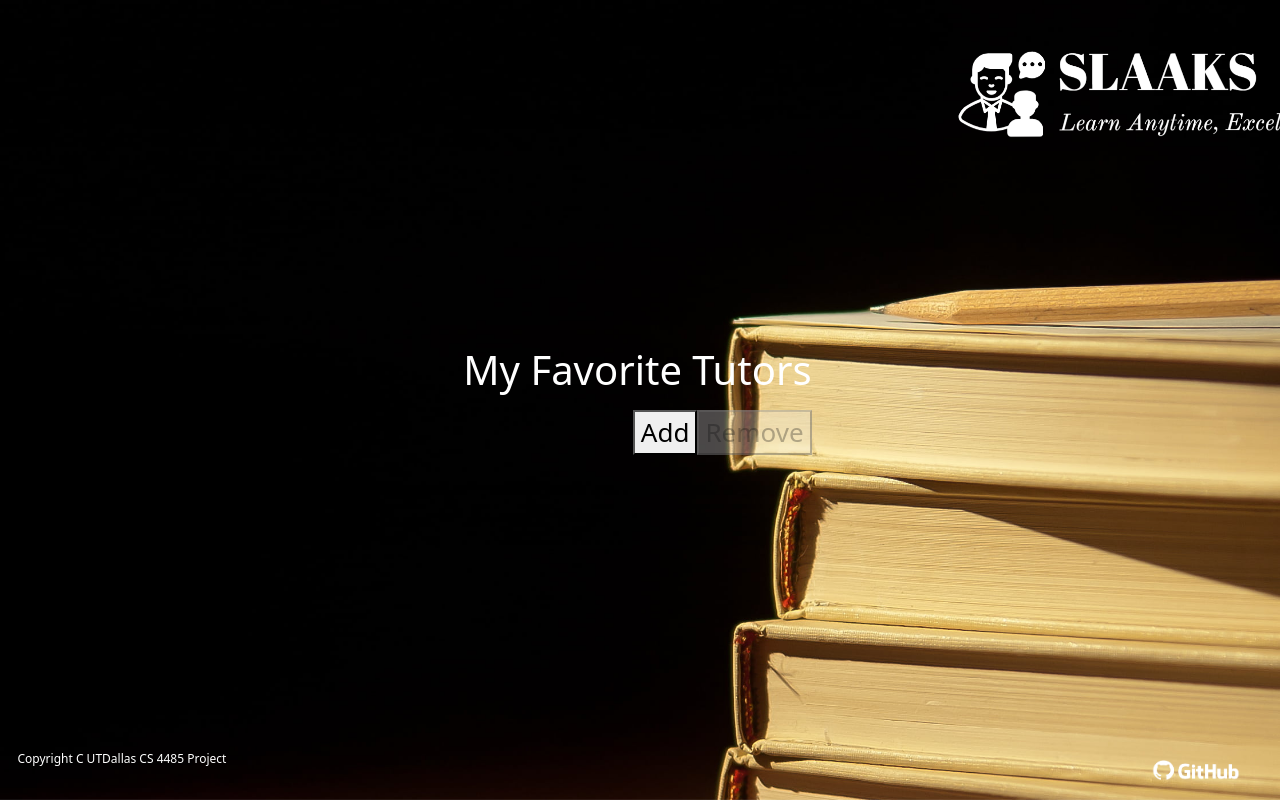
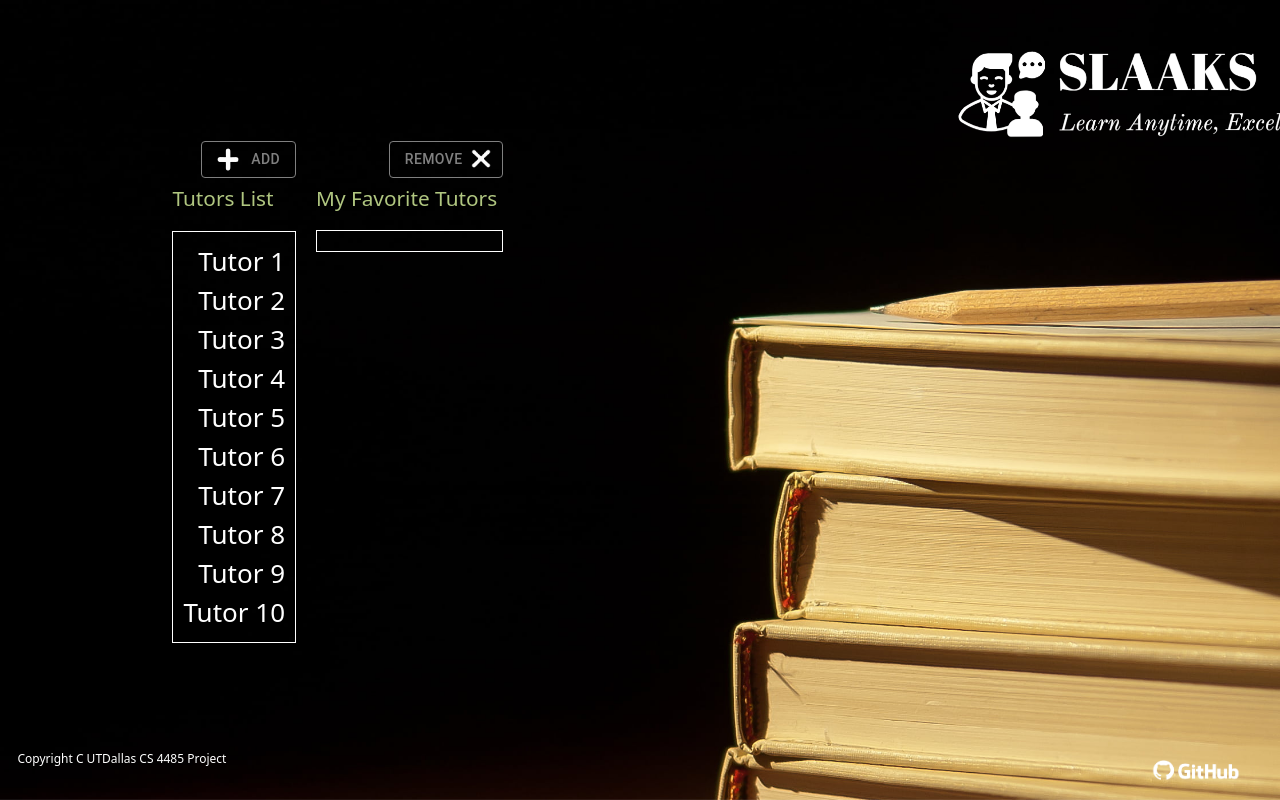
Before and after one commit to shrijxn/CS4485project, a React (Create React App) app: page /StudentMyFavorites in a window 1280 px wide. Built offline with nearby package versions, Linux system fonts and the light colour scheme.

Commit message:
Update StudentMyFavorites.js

```diff
--- a/src/components/StudentMyFavorites.js
+++ b/src/components/StudentMyFavorites.js
@@ -1,90 +1,215 @@
 // StudentMyFavorits.js
 
-import React, { useState, useEffect } from 'react';
+import React, { useState, useEffect, useRef } from "react";
+import Button from "@mui/material/Button";
+import { createTheme } from "@mui/system";
+import AddImage from "../logo/add.png";
+import RemoveImage from "../logo/remove.png";
+
+const defaultTheme = createTheme({
+  palette: {
+    primary: {
+      main: "#c7b94c",
+    },
+    secondary: {
+      main: "#afc782",
+    },
+  },
+});
 
 function StudentMyFavorites() {
   // Sample database of tutors
   const tutorsDB = [
-    { id: 1, name: 'Tutor 1' },
-    { id: 2, name: 'Tutor 2' },
-    { id: 3, name: 'Tutor 3' },
-    { id: 4, name: 'Tutor 4' },
-    { id: 5, name: 'Tutor 5' },
-    { id: 6, name: 'Tutor 6' },
-    { id: 7, name: 'Tutor 7' },
-    { id: 8, name: 'Tutor 8' },
-    { id: 9, name: 'Tutor 9' },
-    { id: 10, name: 'Tutor 10' },
+    { id: 1, name: "Tutor 1" },
+    { id: 2, name: "Tutor 2" },
+    { id: 3, name: "Tutor 3" },
+    { id: 4, name: "Tutor 4" },
+    { id: 5, name: "Tutor 5" },
+    { id: 6, name: "Tutor 6" },
+    { id: 7, name: "Tutor 7" },
+    { id: 8, name: "Tutor 8" },
+    { id: 9, name: "Tutor 9" },
+    { id: 10, name: "Tutor 10" },
   ];
 
   // States
   const [favorites, setFavorites] = useState([]);
   const [selectedTutor, setSelectedTutor] = useState(null);
-  const [showTutors, setShowTutors] = useState(false);
+  const [selectedFavorite, setSelectedFavorite] = useState(null);
 
-  // add tutor to favorites list
-  const handleAddToFavorites = (tutor) => {
-    if (!favorites.some(fav => fav.id === tutor.id)) {
-      setFavorites([...favorites, tutor]);
-    }
-    setShowTutors(false);
-  };
+  // Refs for the lists
+  const tutorsListRef = useRef(null);
+  const favoritesListRef = useRef(null);
 
-  // remove tutor from favorites list
-  const handleRemoveFromFavorites = () => {
-    if (selectedTutor) {
-      setFavorites(favorites.filter(tutor => tutor.id !== selectedTutor.id));
+  // Add tutor to favorites list
+  const handleAddToFavorites = () => {
+    if (
+      selectedTutor &&
+      !favorites.some((fav) => fav.id === selectedTutor.id)
+    ) {
+      setFavorites([...favorites, selectedTutor]);
       setSelectedTutor(null);
     }
   };
 
-  useEffect(() => {
-    const handleClickOutside = (event) => {
-      if (selectedTutor && !event.target.closest('.favorites-list') && !event.target.closest('.buttons')) {
-        setSelectedTutor(null);
+  // Remove tutor from favorites list
+  const handleRemoveFromFavorites = () => {
+    if (selectedFavorite) {
+      setFavorites(
+        favorites.filter((tutor) => tutor.id !== selectedFavorite.id)
+      );
+      setSelectedFavorite(null);
     }
   };
 
-    document.addEventListener('click', handleClickOutside);
+  // Reset selection when clicking outside
+  useEffect(() => {
+    const handleClickOutside = (event) => {
+      if (
+        tutorsListRef.current &&
+        !tutorsListRef.current.contains(event.target) &&
+        favoritesListRef.current &&
+        !favoritesListRef.current.contains(event.target)
+      ) {
+        setSelectedTutor(null);
+        setSelectedFavorite(null);
+      }
+    };
+
+    document.addEventListener("mousedown", handleClickOutside);
 
     return () => {
-      document.removeEventListener('click', handleClickOutside);
+      document.removeEventListener("mousedown", handleClickOutside);
     };
-  }, [selectedTutor]);
+  }, []);
+
+  const buttonStyle = (isActive) => ({
+    color: isActive ? "white" : "gray",
+    borderColor: isActive ? "white" : "gray",
+    mb: 1,
+    "&:hover": isActive && {
+      backgroundColor: defaultTheme.palette.secondary.main,
+      borderColor: defaultTheme.palette.secondary.main,
+    },
+    "&.Mui-disabled": {
+      color: "gray",
+      borderColor: "gray",
+    },
+  });
 
   return (
-    <div>
-      <h1>My Favorite Tutors</h1>
-
-      <ul className="favorites-list" style={{backgroundColor: 'white'}}>
-        {favorites.map(tutor => (
-          <li key={tutor.id} onClick={() => setSelectedTutor(tutor)} style={selectedTutor && selectedTutor.id === tutor.id ? { background: 'lightgray', color: 'black' } : {color: 'black'}}>
+    <div
+      style={{
+        display: "flex",
+        flexDirection: "row",
+        alignItems: "flex-start",
+      }}
+    >
+      <div ref={tutorsListRef} style={{ marginRight: "20px" }}>
+        <Button
+          startIcon={
+            <img
+              src={AddImage}
+              alt="Add"
+              style={{ width: "30px", height: "25px" }}
+            />
+          }
+          variant="outlined"
+          onClick={handleAddToFavorites}
+          disabled={!selectedTutor}
+          sx={buttonStyle(selectedTutor)}
+        >
+          Add
+        </Button>
+        <h2 className="animated-text">Tutors List</h2>
+        <ul
+          ref={tutorsListRef}
+          style={{
+            border: "1px solid white",
+            listStyle: "none",
+            padding: "10px",
+          }}
+        >
+          {tutorsDB.map((tutor) => (
+            <li
+              key={tutor.id}
+              onClick={() => setSelectedTutor(tutor)}
+              style={{
+                cursor: "pointer",
+                backgroundColor:
+                  selectedTutor && selectedTutor.id === tutor.id
+                    ? "#afc782"
+                    : "transparent",
+              }}
+              onMouseEnter={(e) =>
+                (e.target.style.backgroundColor =
+                  defaultTheme.palette.secondary.main)
+              }
+              onMouseLeave={(e) =>
+                (e.target.style.backgroundColor =
+                  selectedTutor && selectedTutor.id === tutor.id
+                    ? "#afc782"
+                    : "transparent")
+              }
+            >
               {tutor.name}
             </li>
           ))}
         </ul>
-
-      <div className="buttons">
-        <button onClick={() => setShowTutors(true)}>Add</button>
-        <button onClick={handleRemoveFromFavorites} disabled={!selectedTutor}>Remove</button>
       </div>
 
-      {showTutors && (
-        <div style={{border: '1px solid black', width: '200px', position: 'absolute', backgroundColor: 'white', zIndex: 1000}}>
-          <ul style={{fontSize: 'smaller', listStyle: 'none', padding: 0, margin: 0}}>
-            {tutorsDB.map(tutor => (
-              <li key={tutor.id}
-                  onClick={() => handleAddToFavorites(tutor)}
-                  style={{padding: '5px', cursor: 'pointer', color: 'black'}}
-                  onMouseEnter={e => e.target.style.backgroundColor = 'lightgray'}
-                  onMouseLeave={e => e.target.style.backgroundColor = 'white'}>
+      <div ref={favoritesListRef} style={{ marginRight: "600px" }}>
+        <Button
+          endIcon={
+            <img
+              src={RemoveImage}
+              alt="Remove"
+              style={{ width: "20px", height: "20px" }}
+            />
+          }
+          variant="outlined"
+          onClick={handleRemoveFromFavorites}
+          disabled={!selectedFavorite}
+          sx={buttonStyle(selectedFavorite)}
+        >
+          Remove
+        </Button>
+        <h2 className="animated-text">My Favorite Tutors</h2>
+        <ul
+          ref={favoritesListRef}
+          style={{
+            border: "1px solid white",
+            listStyle: "none",
+            padding: "10px",
+          }}
+        >
+          {favorites.map((tutor) => (
+            <li
+              key={tutor.id}
+              onClick={() => setSelectedFavorite(tutor)}
+              style={{
+                cursor: "pointer",
+                backgroundColor:
+                  selectedFavorite && selectedFavorite.id === tutor.id
+                    ? "#afc782"
+                    : "transparent",
+              }}
+              onMouseEnter={(e) =>
+                (e.target.style.backgroundColor =
+                  defaultTheme.palette.secondary.main)
+              }
+              onMouseLeave={(e) =>
+                (e.target.style.backgroundColor =
+                  selectedFavorite && selectedFavorite.id === tutor.id
+                    ? "#afc782"
+                    : "transparent")
+              }
+            >
               {tutor.name}
             </li>
           ))}
         </ul>
-          <button onClick={() => setShowTutors(false)} style={{display: 'block', margin: '0 auto'}}>Close</button>
       </div>
-      )}
     </div>
   );
 }
```
Lines whose indentation alone changed are shown as unchanged.
